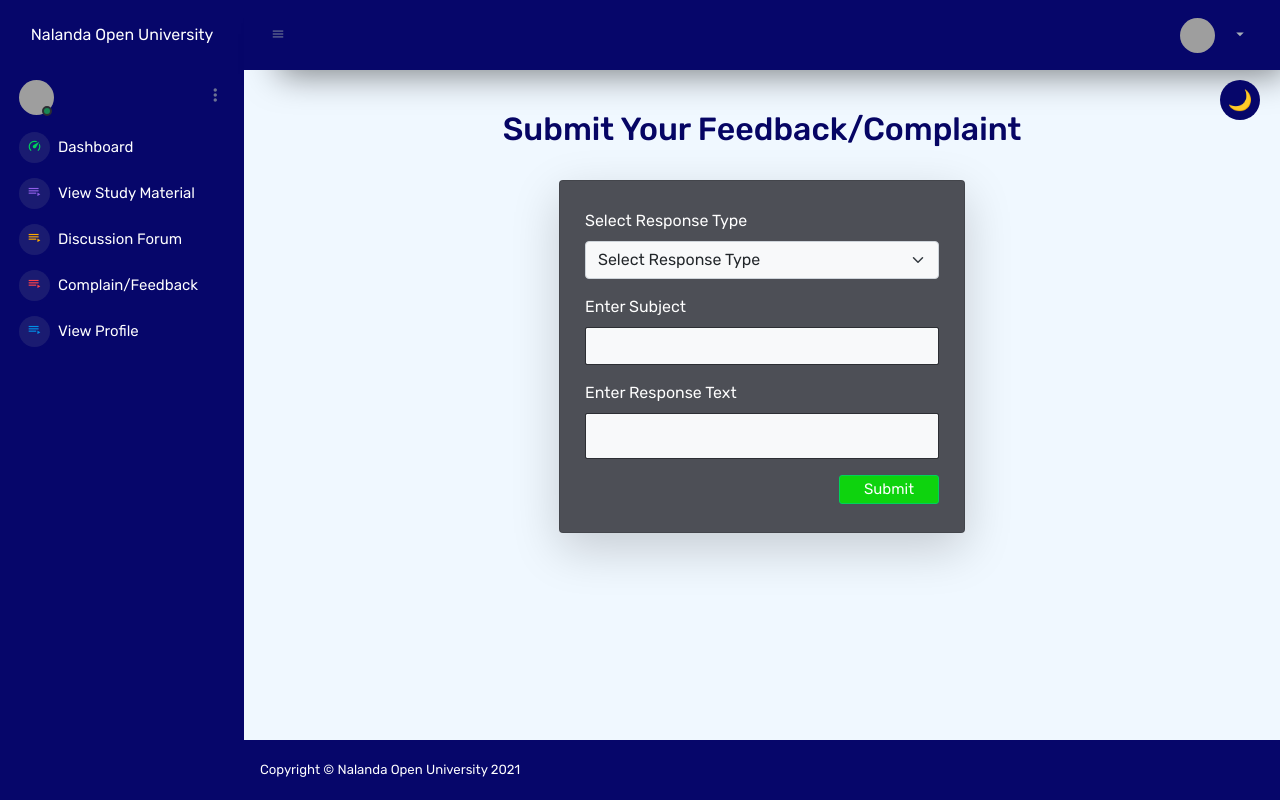
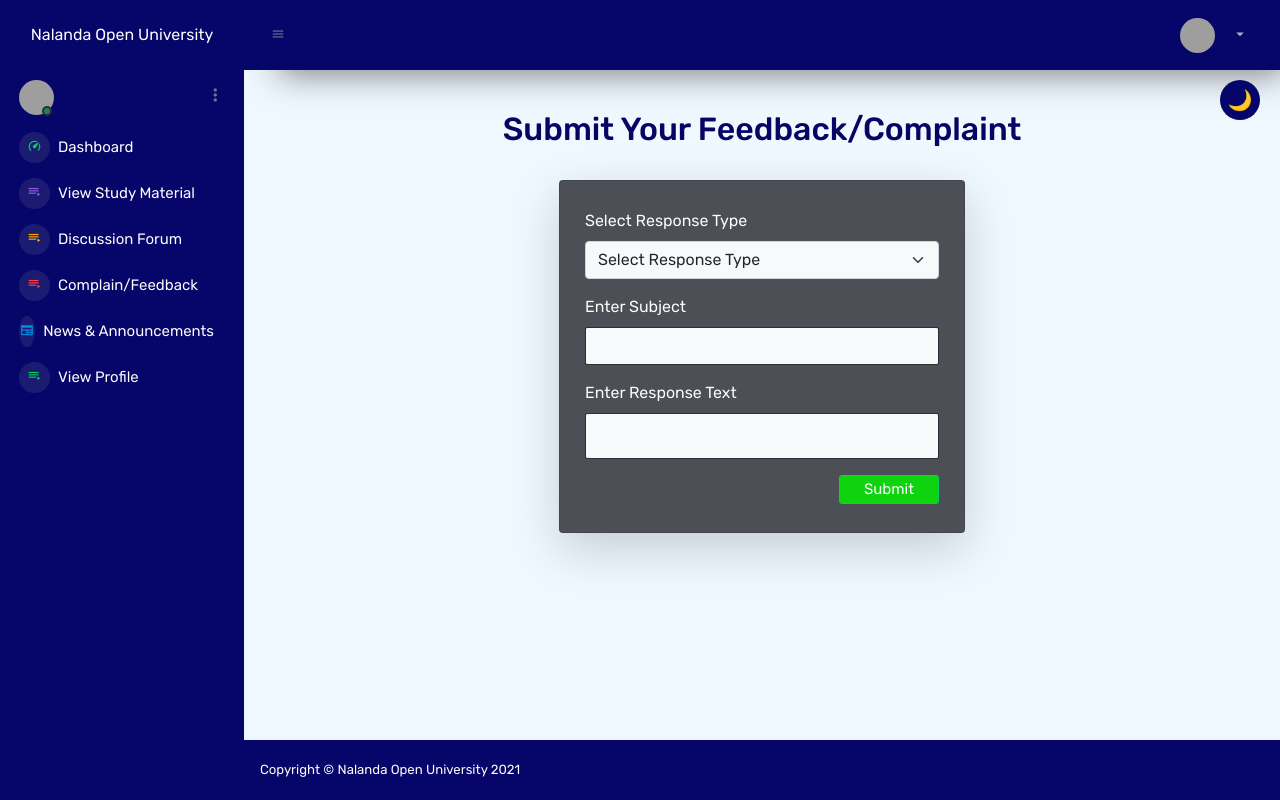
Before and after one commit to khushi2488/Learning-Management-System-Nalanda-Open-University-, a Django app: template studentapp/templates/response.html in a window 1280 px wide. Run offline with Django 4.2, Linux system fonts and the light colour scheme; the template is opened without the code that fills it, so the values that code supplies are empty; some libraries are stand-ins or nearby versions; grey boxes are pictures that could not be loaded.

Commit message:
Fix: Add news navigation menu for students

```diff
--- a/studentapp/templates/studentparent.html
+++ b/studentapp/templates/studentparent.html
@@ -325,6 +325,14 @@
             </a>
           </li>
           <li class="nav-item menu-items">
+  <a class="nav-link" href="{% url 'studentapp:student_news' %}">
+    <span class="menu-icon">
+      <i class="mdi mdi-newspaper"></i>
+    </span>
+    <span class="menu-title" style="color: var(--menu-text)">News & Announcements</span>
+  </a>
+</li>
+          <li class="nav-item menu-items">
             <a class="nav-link" href="{% url 'studentapp:viewprofile' %}">
               <span class="menu-icon">
                 <i class="mdi mdi-playlist-play"></i>
```
Also changed, not shown: nouproject/settings.py (line endings or trailing spaces), requirements.txt (line endings or trailing spaces).
